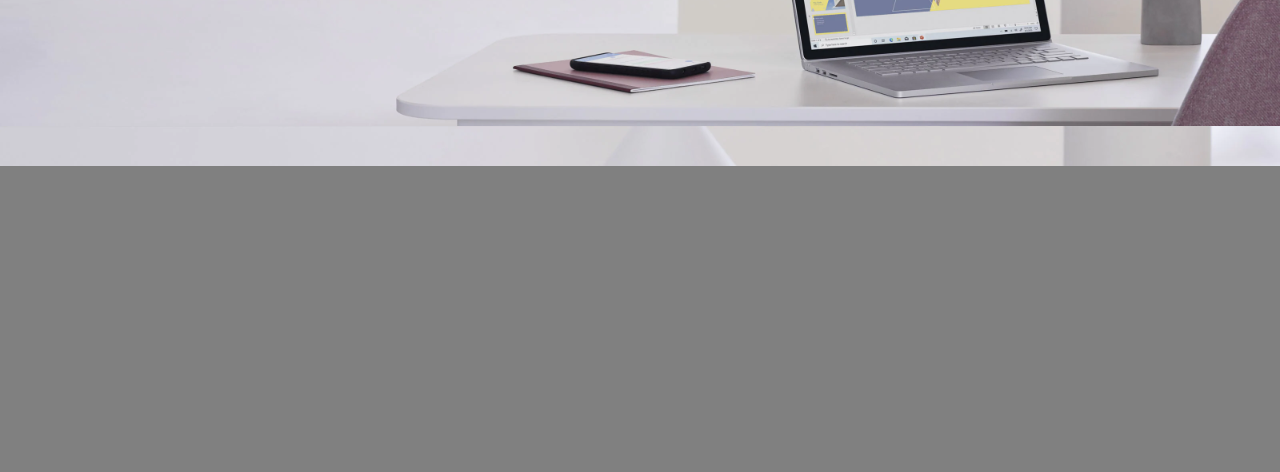
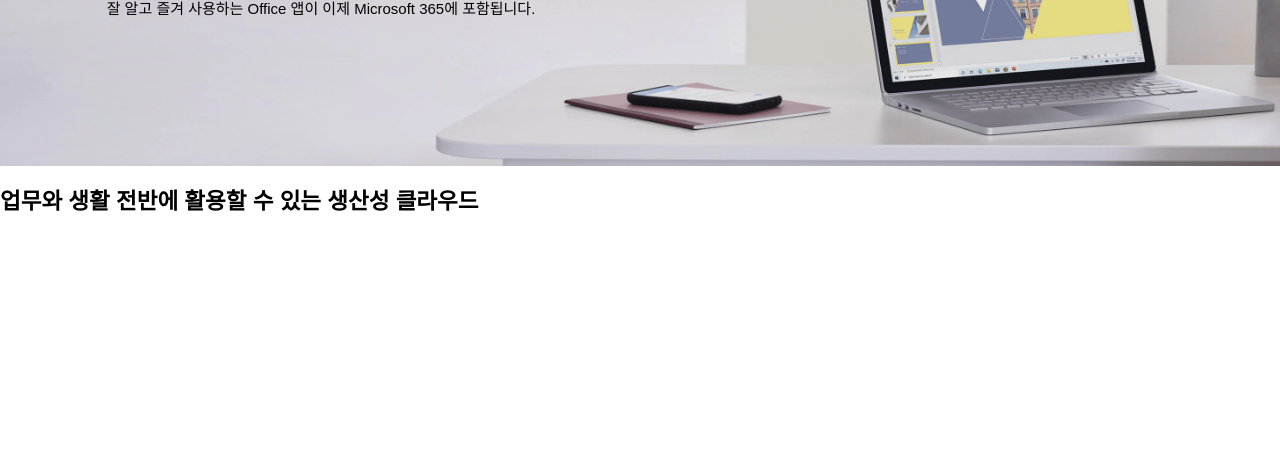
Before and after one commit to KyongAhSeo/MicroSoftClonePJ, a website: page src/pages/office.html in a window 1280 px wide. Shown: the part 328-800 px from the top of the page. Drawn offline with nearby package versions, Linux system fonts and the light colour scheme; files that its build step writes are made by us from their sources; files whose address does not match are found by name.

Commit message:
office.html

```diff
--- a/assets/sass/office.scss
+++ b/assets/sass/office.scss
@@ -3,10 +3,11 @@
   width: 100%;
   height: 440px;
   background-image: url("../../assets/img/img_banner.jpg");
-  background-size: 100% auto;
+  background-size: cover;
 
   &__text-wrap {
     position: absolute;
+    max-width: 52%;
     top: 50%;
     left: 0;
     transform: translateY(-50%);
--- a/assets/sass/style.scss
+++ b/assets/sass/style.scss
@@ -1,5 +1,5 @@
-$bg-color: gray;
-$font-color: #fff;
+$bg-color: #fff;
+$font-color: #000;
 
 //임시 확인용 추후 삭제 예정
 html {
--- a/src/pages/office.html
+++ b/src/pages/office.html
@@ -19,6 +19,10 @@
         </p>
       </div>
     </section>
+    <section class="section">
+      <h2 class="section__title">업무와 생활 전반에 활용할 수 있는 생산성 클라우드</h2>
+      <a href="https://www.microsoft.com/ko-kr/microsoft-365/what-is-microsoft-365"></a>
+    </section>
   </div>
 </div>
 </body>
```
